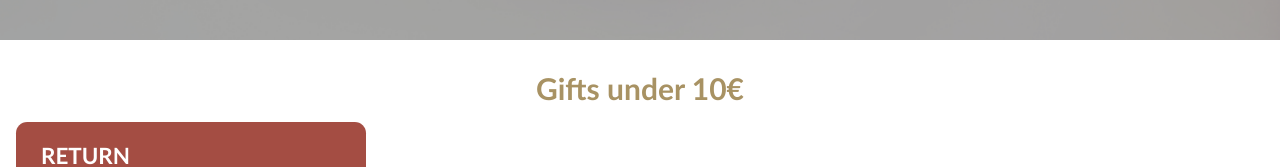
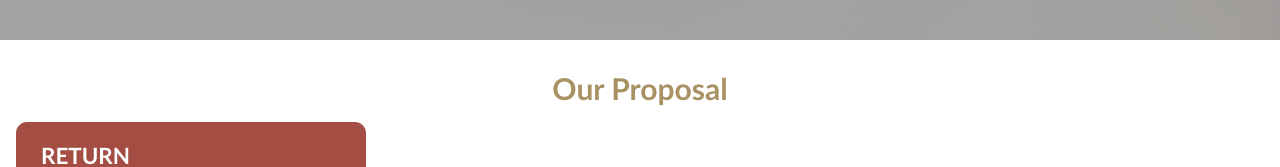
Before and after one commit to iaabo/Frugal-Santa, a React (Create React App) app: page /mangifts10 in a window 1280 px wide. Shown: the part 360-527 px from the top of the page. Built offline with nearby package versions, Linux system fonts and the light colour scheme.

Commit message:
Change the titles of the gifts pages to -our proposal

```diff
--- a/src/components/Child/ChildUnder10.js
+++ b/src/components/Child/ChildUnder10.js
@@ -32,7 +32,7 @@ class ChildUnder10 extends React.Component {
         <div className="img-container-child">
           <div className="background-container"></div>
         </div>
-        <h1 className="chooseCategory-title">Gifts under 10€</h1>
+        <h1 className="chooseCategory-title">Our Proposal</h1>
         <Link
           to="child"
           className="button-menu"
--- a/src/components/Child/ChildUnder20.js
+++ b/src/components/Child/ChildUnder20.js
@@ -32,7 +32,7 @@ class ChildUnder20 extends React.Component {
         <div className="img-container-child">
         <div className="background-container"></div>
       </div>
-        <h1 className="chooseCategory-title">Gifts 10€ - 20€</h1>
+        <h1 className="chooseCategory-title">Our Proposal</h1>
         <Link
           to="child"
           className="button-menu"
--- a/src/components/Child/ChildUnder50.js
+++ b/src/components/Child/ChildUnder50.js
@@ -32,7 +32,7 @@ class ChildUnder50 extends React.Component {
         <div className="img-container-child">
           <div className="background-container"></div>
         </div>
-        <h1 className="chooseCategory-title">Gifts 20€ - 50€</h1>
+        <h1 className="chooseCategory-title">Our Proposal</h1>
         <Link
           to="child"
           className="button-menu"
--- a/src/components/Man/ManUnder10.js
+++ b/src/components/Man/ManUnder10.js
@@ -32,7 +32,7 @@ class ManUnder10 extends React.Component {
         <div className="img-container-man">
           <div className="background-container"></div>
         </div>
-        <h1 className="chooseCategory-title">Gifts under 10€</h1>
+        <h1 className="chooseCategory-title">Our Proposal</h1>
         <Link
           to="man"
           className="button-menu"
--- a/src/components/Man/ManUnder20.js
+++ b/src/components/Man/ManUnder20.js
@@ -32,7 +32,7 @@ class ManUnder20 extends React.Component {
         <div className="img-container-man">
           <div className="background-container"></div>
         </div>
-        <h1 className="chooseCategory-title">Gifts 10€ - 20€</h1>
+        <h1 className="chooseCategory-title">Our Proposal</h1>
         <Link
           to="man"
           className="button-menu"
--- a/src/components/Man/ManUnder50.js
+++ b/src/components/Man/ManUnder50.js
@@ -32,7 +32,7 @@ class ManUnder50 extends React.Component {
         <div className="img-container-man">
           <div className="background-container"></div>
         </div>
-        <h1 className="chooseCategory-title">Gifts 20€ - 50€</h1>
+        <h1 className="chooseCategory-title">Our Proposal</h1>
         <Link
           to="man"
           className="button-menu"
--- a/src/components/Woman/WomanUnder10.js
+++ b/src/components/Woman/WomanUnder10.js
@@ -32,7 +32,7 @@ class WomanUnder10 extends React.Component {
         <div className="img-container-woman">
         <div className="background-container"></div>
       </div>
-        <h1 className="chooseCategory-title">Gifts under 10€</h1>
+        <h1 className="chooseCategory-title">Our Proposal</h1>
         <Link
           to="woman"
           className="button-menu"
--- a/src/components/Woman/WomanUnder20.js
+++ b/src/components/Woman/WomanUnder20.js
@@ -32,7 +32,7 @@ class WomanUnder20 extends React.Component {
         <div className="img-container-woman">
         <div className="background-container"></div>
       </div>
-        <h1 className="chooseCategory-title">Gifts 10€ - 20€</h1>
+        <h1 className="chooseCategory-title">Our Proposal</h1>
         <Link
           to="woman"
           className="button-menu"
--- a/src/components/Woman/WomanUnder50.js
+++ b/src/components/Woman/WomanUnder50.js
@@ -32,7 +32,7 @@ class WomanUnder50 extends React.Component {
         <div className="img-container-woman">
           <div className="background-container"></div>
         </div>
-        <h1 className="chooseCategory-title">Gifts 20€ - 50€</h1>
+        <h1 className="chooseCategory-title">Our Proposal</h1>
         <Link
           to="woman"
           className="button-menu"
```
Also changed, not shown: 1 other file (tests, documents, lock files or other folders).
